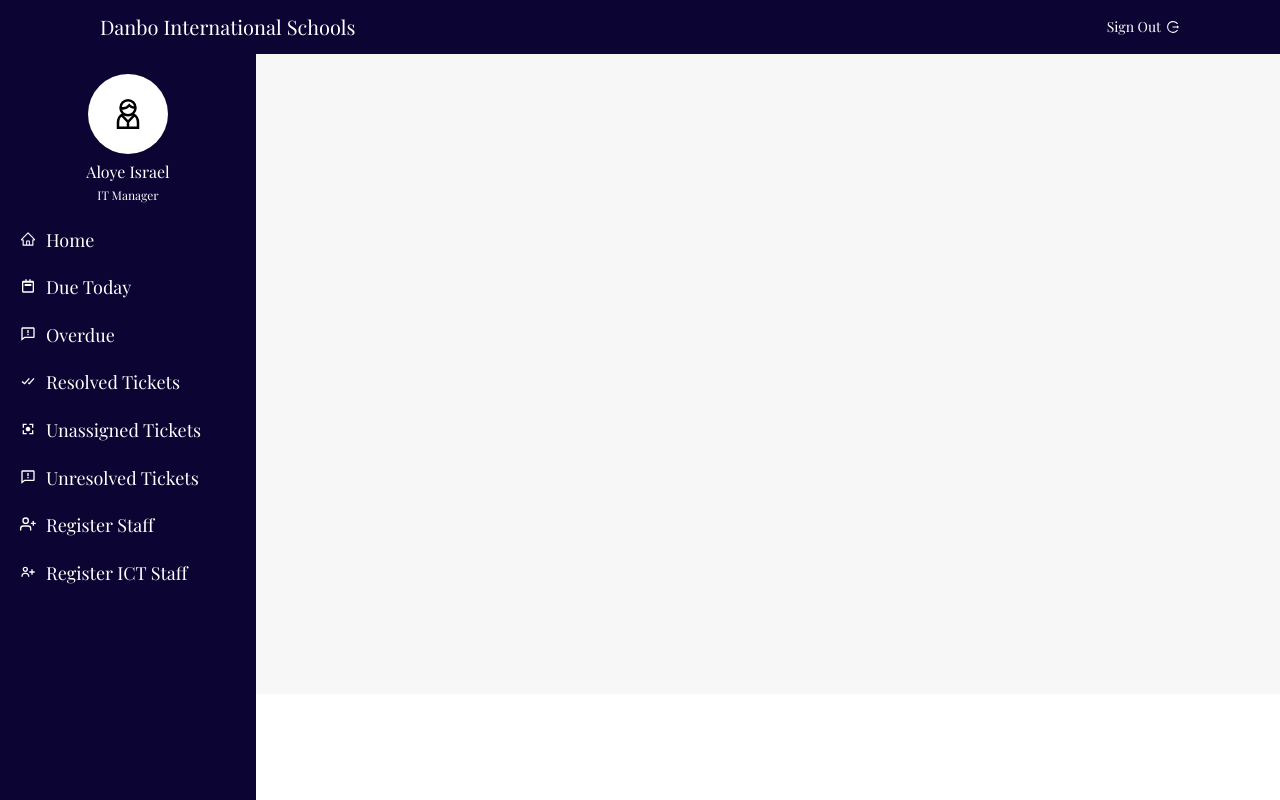
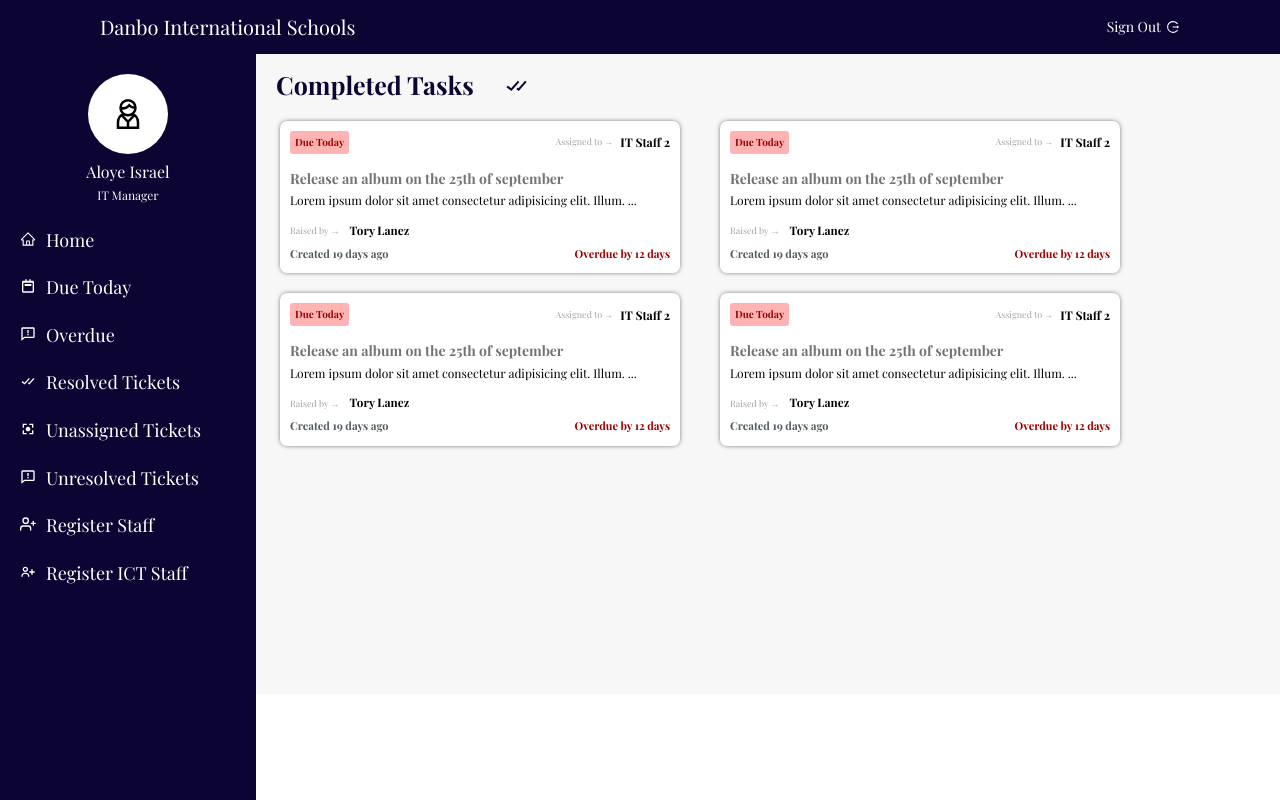
Before and after one commit to oluSammy/Ticketing, a React (Create React App) app: page /completed in a window 1280 px wide. Built offline with nearby package versions, Linux system fonts and the light colour scheme; no server answers; a web font is replaced by a local one.

Commit message:
created completed tasks page

```diff
--- a/src/components/Ticket-Loader/Ticket-Loader.styles.scss
+++ b/src/components/Ticket-Loader/Ticket-Loader.styles.scss
@@ -21,7 +21,7 @@
     }
 
     &__custom {
-        background-color: $color-grey-light-2;
+        background-color: rgba(100, 100, 100, 0.199);
     }
 
     &__title {
--- /dev/null
+++ b/src/pages/Completed/Completed.component.jsx
@@ -0,0 +1,22 @@
+import React from 'react';
+import { BiCheckDouble } from 'react-icons/bi';
+import Ticket from '../../components/Ticket/Ticket.component';
+
+const Completed = () => {
+    return (
+        <div>
+            <div className="overdue__header">
+                <h3 className="overdue__heading">Completed Tasks</h3>
+                <BiCheckDouble className="overdue__icon" />
+            </div>
+            <div className="tickets__container">
+                <Ticket />
+                <Ticket />
+                <Ticket />
+                <Ticket />
+            </div>
+        </div>
+    )
+}
+
+export default Completed
--- a/src/pages/Dashboard-Home/DashboardHome.components.jsx
+++ b/src/pages/Dashboard-Home/DashboardHome.components.jsx
@@ -40,13 +40,13 @@ const DashboardHome = () => {
                     </div>
                     <div className="ticket-box__number">12</div>
                 </Link>
-                <div className="ticket-box">
+                <Link to="/completed" className="ticket-box">
                     <div className="ticket-box__header">
                         <div className="ticket-box__title">Completed</div>
                         <BiTask className="ticket-box__icon" style={{fill: 'green'}} />
                     </div>
                     <div className="ticket-box__number">12</div>
-                </div>
+                </Link>
             </div>
         </div>
     )
--- a/src/pages/Dashboard-main/Dashboard-main.components.jsx
+++ b/src/pages/Dashboard-main/Dashboard-main.components.jsx
@@ -6,6 +6,7 @@ import DueToday from './../DueToday/DueToday.component';
 import Overdue from './../Overdue/Overdue.component';
 import Resolved from './../Resolved/Resolved.component';
 import Unassigned from './../Unassigned/Unassigned.component';
+import Completed from './../Completed/Completed.component';
 
 const DashboardMain = () => {
     return (
@@ -16,6 +17,7 @@ const DashboardMain = () => {
                 <Route exact path="/overdue" component={Overdue} />
                 <Route exact path="/resolved" component={Resolved} />
                 <Route exact path="/unassigned" component={Unassigned} />
+                <Route exact path="/completed" component={Completed} />
             </Switch>
         </div>
     )
```
Also changed, not shown: src/pages/Completed/Completed.styles.scss (added).
